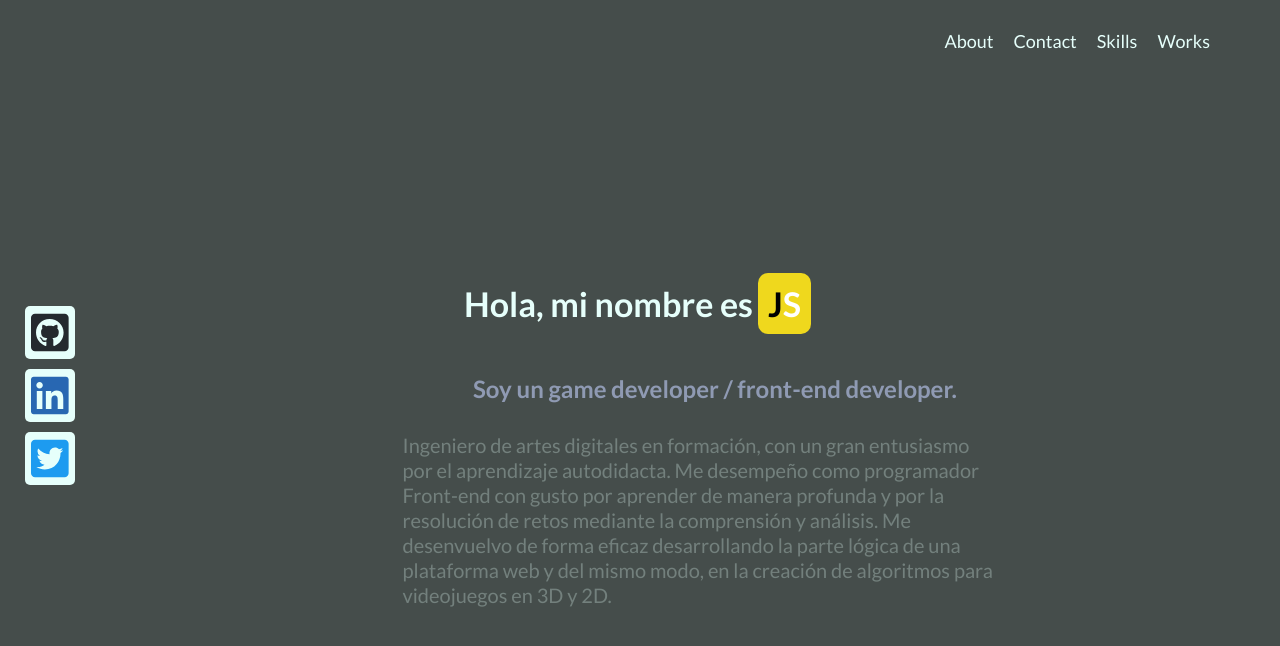
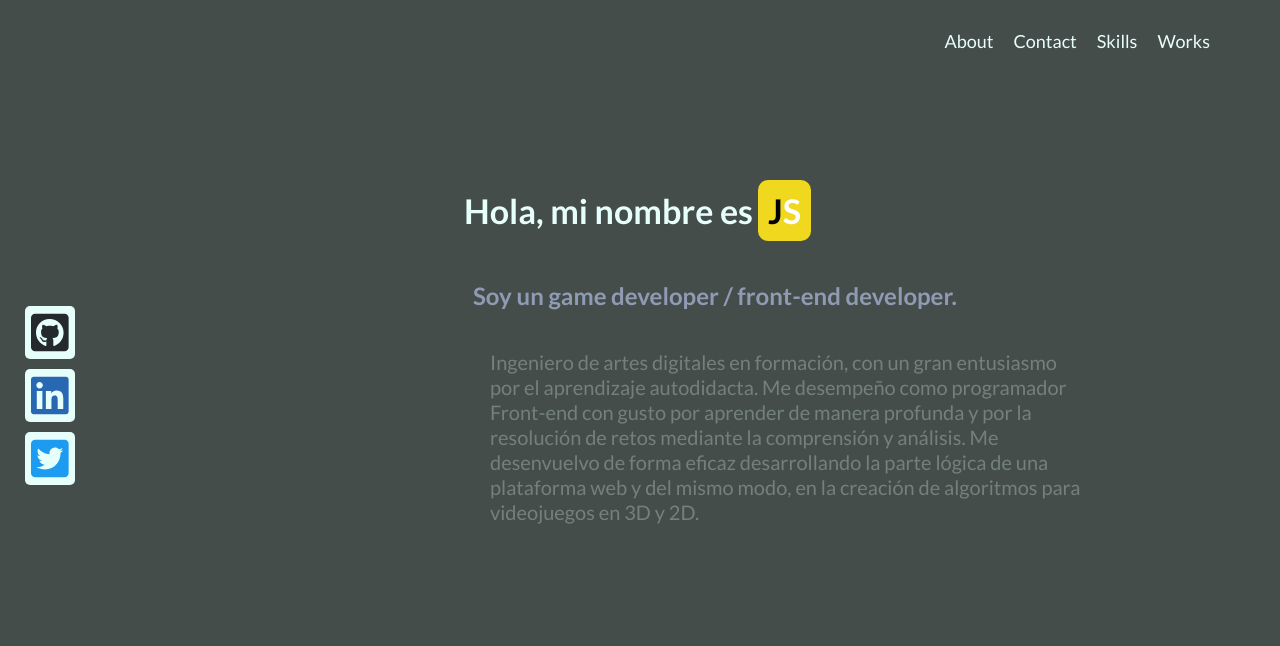
Before and after one commit to rokujs/shiuxcode.github.io, a Next.js app: page / in a window 1280 px wide. Shown: the top 646 px of the page. Built offline with nearby package versions, Linux system fonts and the light colour scheme.

Commit message:
Fix styles home

```diff
--- a/components/Home/styles.module.css
+++ b/components/Home/styles.module.css
@@ -63,7 +63,6 @@
     grid-area: 2 / 2 / 3 / 3;
     width: 100%;
     display: flex;
-    justify-content: center;
     align-items: center;
     flex-direction: column;
   }
@@ -132,7 +131,7 @@
 
   .text {
     width: 60rem;
-    margin-left: 12.5rem;
-    margin-top: 3rem;
+    margin-left: 30rem;
+    margin-top: 4rem;
   }
 }
```
